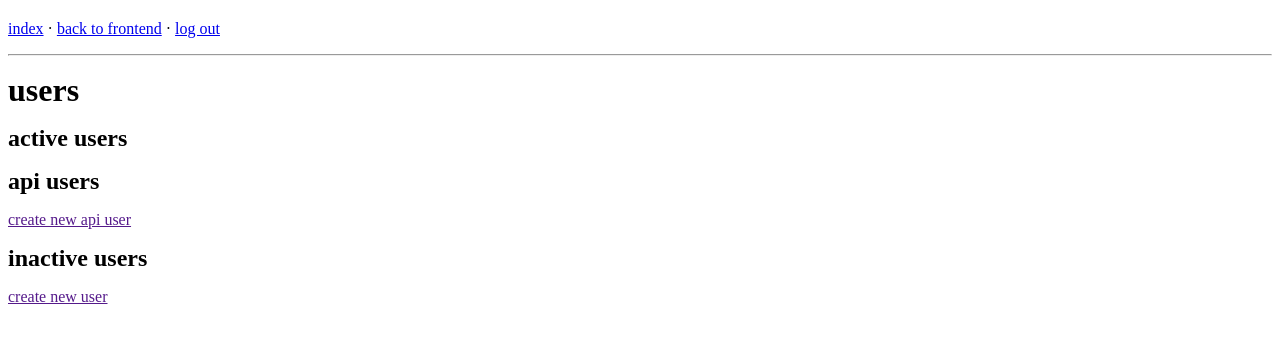
After one commit to pixelebbe/pixelebbe, a Flask app: template templates/admin/users/index.html in a window 1280 px wide. The commit adds this page. Shown: the top 343 px of the page. Run offline with Flask 3, Linux system fonts and the light colour scheme; the template is opened without the code that fills it, so the values that code supplies are empty; parts of the project's set-up code (start-up, migrations or seed data) failed here and were passed over.

Commit message:
Add users page

```diff
--- a/database.py
+++ b/database.py
@@ -89,6 +89,9 @@ class User(db.Model, fsqla.FsUserMixin):
 
         return ro in self.roles
 
+    def role_text(self):
+        return '; '.join([r.name for r in self.roles])
+
     def generate_api_token(self, force_renew=False):
         self.api_public_token = base64.b16encode(random.randbytes(8)).decode('utf-8')
 
--- /dev/null
+++ b/templates/admin/users/index.html
@@ -0,0 +1,46 @@
+{% extends "layouts/backend.html" %}
+{% block body %}
+    <h1>users</h1>
+
+    <h2>active users</h2>
+
+    <ul>
+        {% for user in users.filter_by(active=True).all() %}
+            <li>
+                <strong>{{ user.username }}</strong> &middot;
+                {{ user.role_text() }} &middot;
+                <a href="">change roles</a> &middot;
+                <a href="">demote to api user</a> &middot;
+                <a href="">deactivate</a>
+            </li>
+        {% endfor %}
+    </ul>
+
+    <h2>api users</h2>
+
+    <p><a href="">create new api user</a></p>
+
+    <ul>
+        {% for user in users.filter_by(active=False).all() if user.has_role('api') %}
+            <li>
+                <strong>{{ user.username }}</strong> &middot;
+                <a href="">promote to active user</a> &middot;
+                <a href="">deactivate</a>
+            </li>
+        {% endfor %}
+    </ul>
+
+    <h2>inactive users</h2>
+
+    <p><a href="">create new user</a></p>
+
+    <ul>
+        {% for user in users.filter_by(active=False).all() if not user.has_role('api') %}
+            <li>
+                <strong>{{ user.username }}</strong> &middot;
+                <a href="">activate as active user</a> &middot;
+                <a href="">activate as api user</a> &middot;
+            </li>
+        {% endfor %}
+    </ul>
+{% endblock %}
--- a/templates/layouts/backend.html
+++ b/templates/layouts/backend.html
@@ -13,6 +13,9 @@
         {% if current_user.has_role('events') %}
             <a href="{{ url_for('admin.events') }}">events</a> &middot;
         {% endif %}
+        {% if current_user.has_role('users') %}
+            <a href="{{ url_for('admin.users') }}">users</a> &middot;
+        {% endif %}
         {% if current_user.has_role('api') %}
             <a href="{{ url_for('admin.api_keys') }}">api key</a> &middot;
         {% endif %}
```
Also changed, not shown: admin_view.py (+8 -1 lines).
